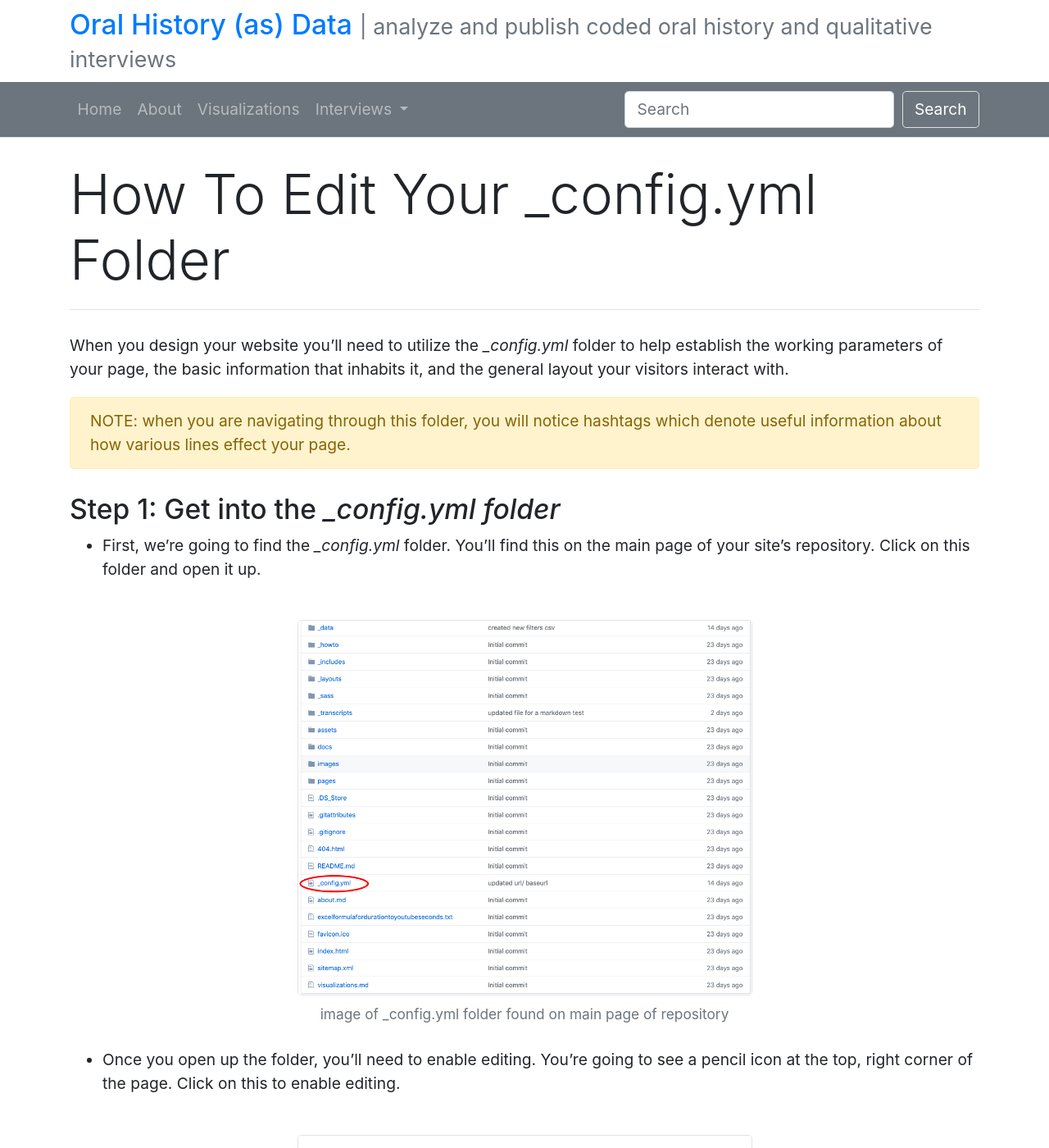
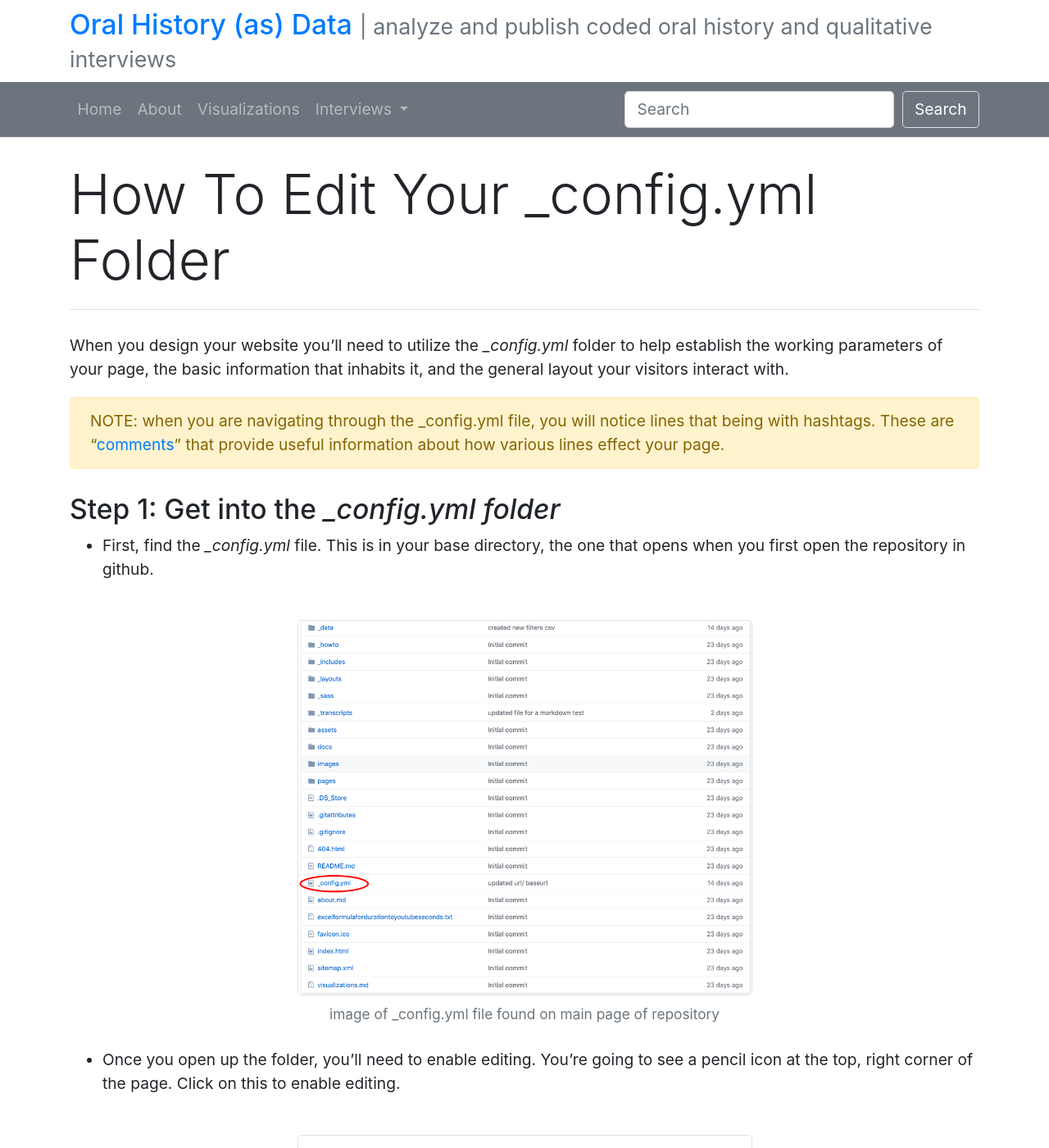
Before and after one commit to uidaholib/oral-history-as-data, a Jekyll site: the page built from _howto/deploy.md, in a window 1280 px wide and 1400 px high. Shown: the whole window at 82% size. Built offline with Jekyll 4.4.1, drawn with Linux system fonts in a browser that asks for light colours; nearby versions of some CDN libraries; comment, search, counter and statistics services are not loaded.

```diff
--- a/_howto/deploy.md
+++ b/_howto/deploy.md
@@ -6,11 +6,11 @@ title: How To Edit Your _config.yml Folder
 When you design your website you'll need to utilize the *_config.yml* folder to help establish the working parameters of your page, the basic information that inhabits it, and the general layout your visitors interact with.
 
 {:.alert .alert-warning .mb-4}
-NOTE: when you are navigating through this folder, you will notice hashtags which denote useful information about how various lines effect your page.
+NOTE: when you are navigating through the _config.yml file, you will notice lines that being with hashtags. These are "[comments](https://www.cs.utah.edu/~germain/PPS/Topics/commenting.html)" that provide useful information about how various lines effect your page.
 
 ### Step 1: Get into the *_config.yml folder*
-- First, we're going to find the *_config.yml* folder. You'll find this on the main page of your site's repository. Click on this folder and open it up.
-{% include bootstrap/figure.md img="howto/configscreen.png" caption="image of _config.yml folder found on main page of repository" alt="image of config folder" class="w-50" %}
+- First, find the *_config.yml* file. This is in your base directory, the one that opens when you first open the repository in github.
+{% include bootstrap/figure.md img="howto/configscreen.png" caption="image of _config.yml file found on main page of repository" alt="image of config folder" class="w-50" %}
 
 - Once you open up the folder, you'll need to enable editing. You're going to see a pencil icon at the top, right corner of the page. Click on this to enable editing.
 {% include bootstrap/figure.md img="howto/edit_pencil.png" caption="" alt="image of config folder" class="w-50" %}
--- a/_layouts/visualization.html
+++ b/_layouts/visualization.html
@@ -1,6 +1,7 @@
 ---
 layout: default
 ---
+{% assign transcripts = site.data.transcripts | sort %}
 <!-- list of colors provided by https://sashat.me/2017/01/11/list-of-20-simple-distinct-colors/ -->
 <style>
   {% for n in site.data.filters %}
@@ -33,7 +34,7 @@ layout: default
   <button id="reset" class="btn btn-lg btn-secondary float-right">Reset</button>
   <br />
   <br />
-  {% for transcript in site.data.transcripts %}{%assign transcript-name = transcript[0] %}
+  {% for transcript in transcripts %}{%assign transcript-name = transcript[0] %}
   <div class="vizdiv">
     <h3 x="0" y="0" data-id="{{transcript-name}}" style="cursor:pointer;" class="mt-4 toggle_int {{transcript-name}}">{{transcript-name | capitalize}} <i class="fas fa-filter"></i> <small>Click to filter</small></h3>
     <svg class="chart {{transcript-name}}" width="100%" height="100px" style="overflow: visible">
--- a/index.html
+++ b/index.html
@@ -4,7 +4,7 @@ layout: default
 <div class="container">
     <div class="row mt-4">
       <div class="col-md-6 p-4">
-<h4>Oral History as Data is a static web tool that allows you to publish and analyze oral histories and/or qualitative interviews online for free using GitHub Pages and Jekyll. <br/><br/>This site and the <a href="https://github.com/uidaholib/oral-history-as-data">GitHub Repository it's built on</a> can be used as a template for producing your own digital collection of searchable and visualized transcripts. </h4>
+<h4>Oral History as Data is a static web tool that allows you to publish and analyze oral histories and/or qualitative interviews online for free using GitHub Pages and Jekyll. <br/><br/>This site and the <a href="https://github.com/uidaholib/oral-history-as-data">GitHub Repository</a> generating it can be used as a template for producing your own digital collection of searchable and visualized transcripts. </h4>
       </div>
 
         <div class="col-md-6 p-4">
```
Also changed, not shown: _howto/prepareyourdata.md (+5 -3 lines), _includes/head.html (+15 -1 lines).
